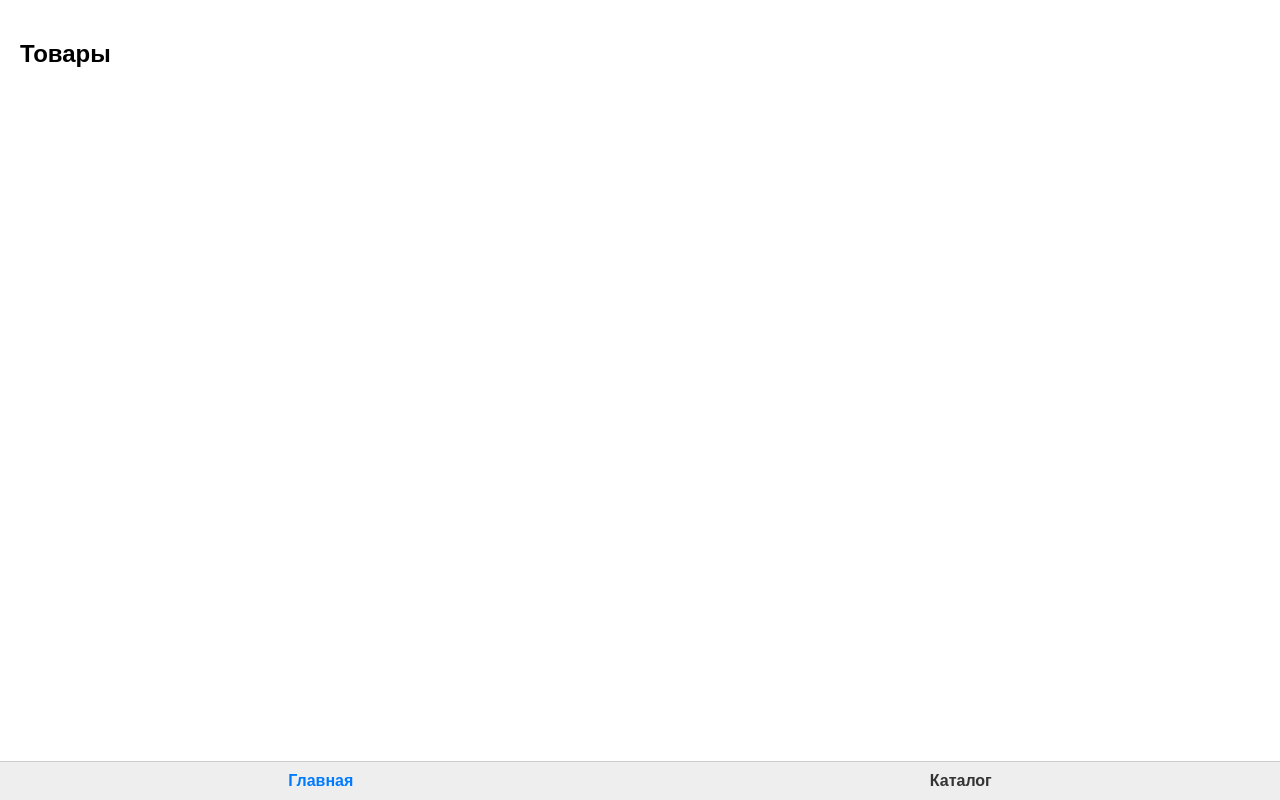
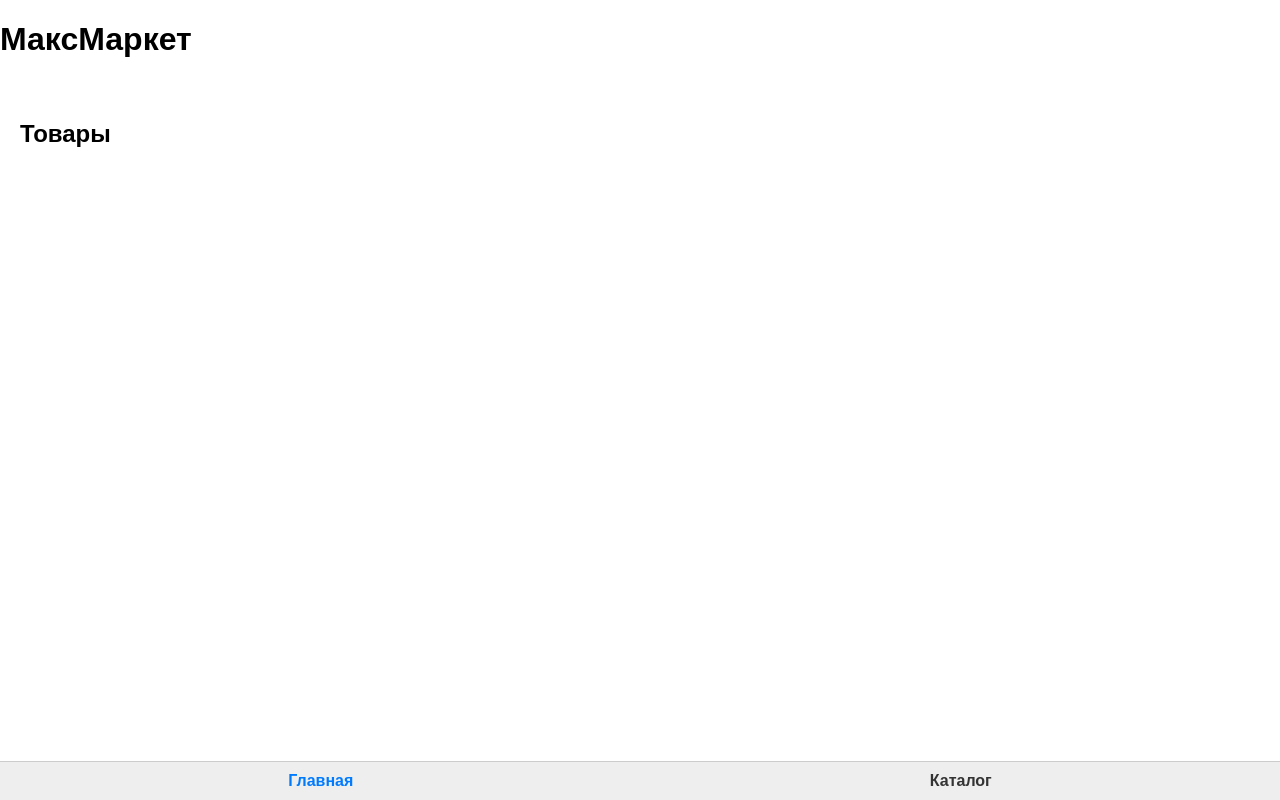
Before and after one commit to Maksalina95/minimarket, a plain HTML site: page index.html in a window 1280 px wide. Drawn offline with Linux system fonts and the light colour scheme; no server answers.

Commit message:
Update index.html
О

```diff
--- a/index.html
+++ b/index.html
@@ -7,13 +7,22 @@
   <link rel="stylesheet" href="style.css">
 </head>
 <body>
+
+  <!-- Общий заголовок -->
+  <header>
+    <h1>МаксМаркет</h1>
+  </header>
+
+  <!-- Контент, который будет меняться -->
   <div id="content"></div>
 
+  <!-- Навигация -->
   <nav>
     <a href="#" data-page="home" class="active">Главная</a>
     <a href="#" data-page="catalog">Каталог</a>
   </nav>
 
+  <!-- Основной скрипт SPA -->
   <script type="module" src="scripts/app.js"></script>
 </body>
 </html>
```
